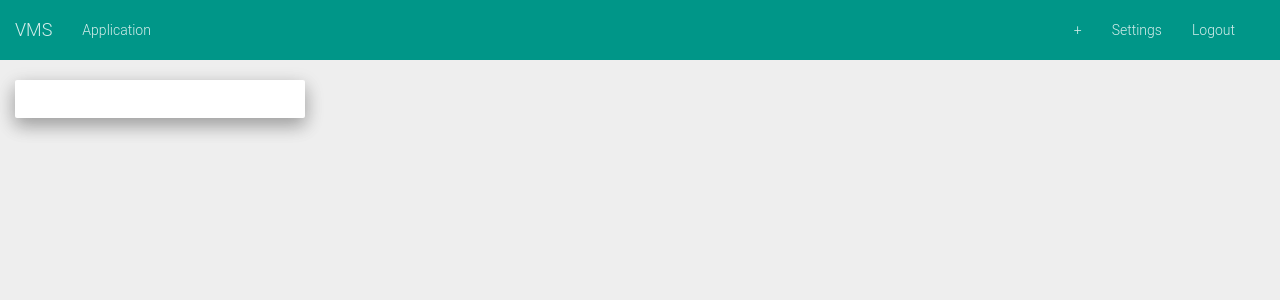
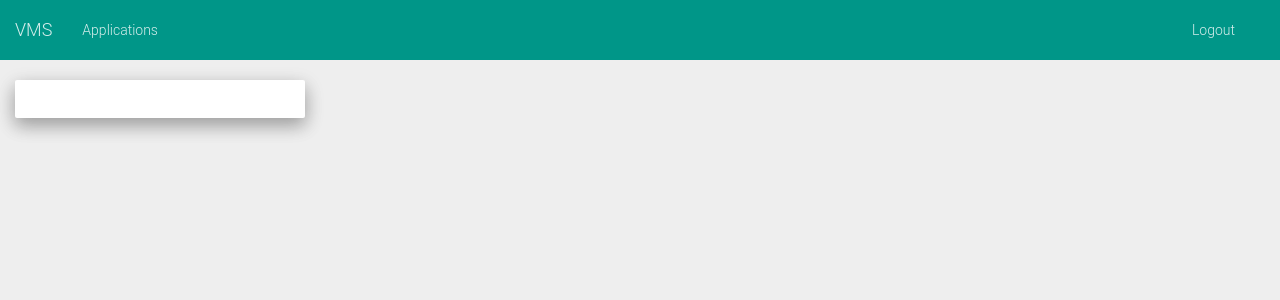
Before and after one commit to shailr/vms, a Django app: page / in a window 1280 px wide. Shown: the top 300 px of the page. Run offline with Django 3.2, Linux system fonts and the light colour scheme; the visitor is signed in with stand-in values (Sample User, id 1); parts of the project's set-up code (start-up, migrations or seed data) failed here and were passed over; some libraries are stand-ins or nearby versions.

Commit message:
Modified Navbar

```diff
--- a/templates/navbar.html
+++ b/templates/navbar.html
@@ -12,15 +12,13 @@
 
     <ul class="nav navbar-nav pull-left">
       {% if user.is_authenticated %}
-        <li><a href="/applications">Application</a></li>
+        <li><a href="/applications">Applications</a></li>
       {% endif %}
     </ul>
 
     <div class="collapse navbar-collapse" id="vms-nav">
       <ul class="nav navbar-nav pull-right">
         {% if user.is_authenticated %}
-          <li><a href="/+{{ user.username }}">+{{ user.username }}</a></li>
-          <li><a href="/+{{ user.username }}/settings">Settings</a></li>
           <li><a href="javascript:void(0)" ng-click="vm.logout()">Logout</a></li>
         {% else %}
           <li><a href="/login">Login</a></li>
```
